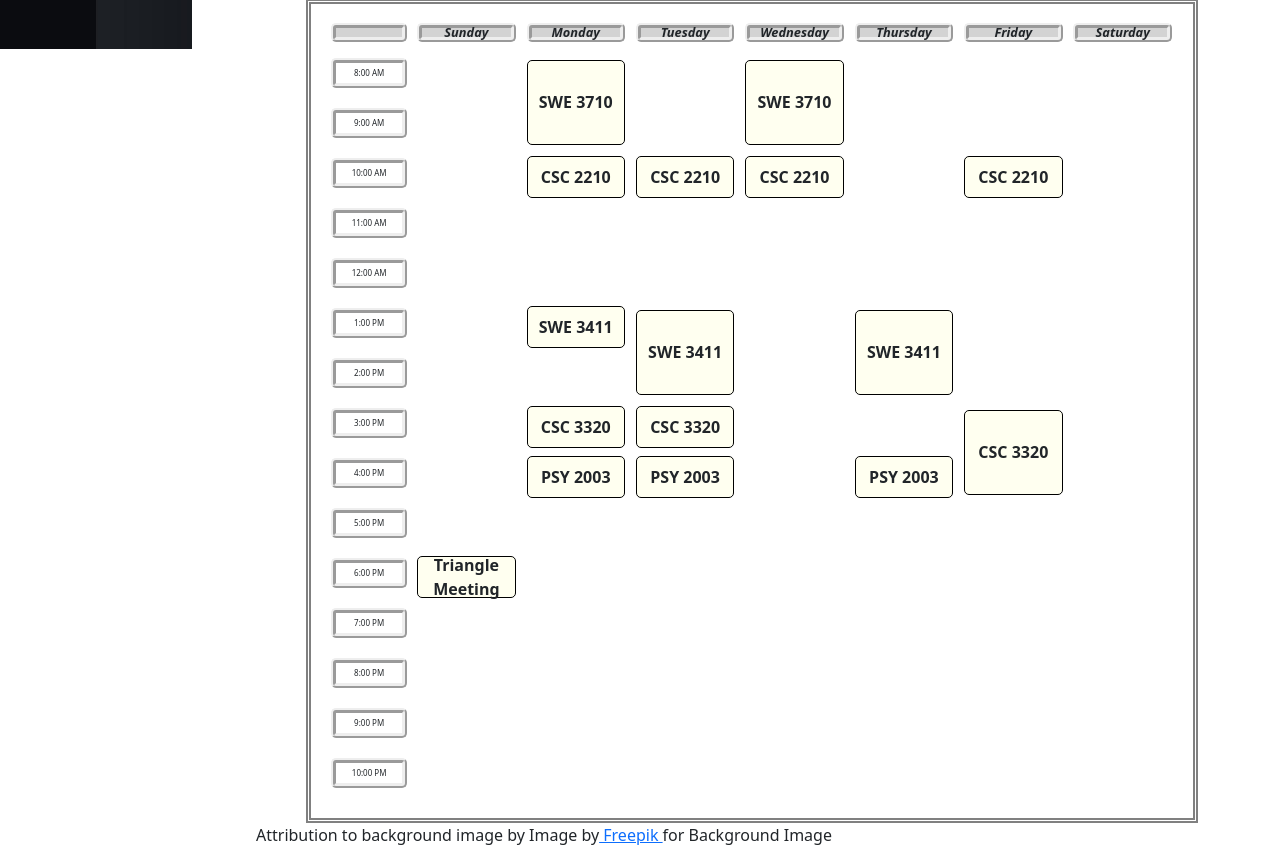
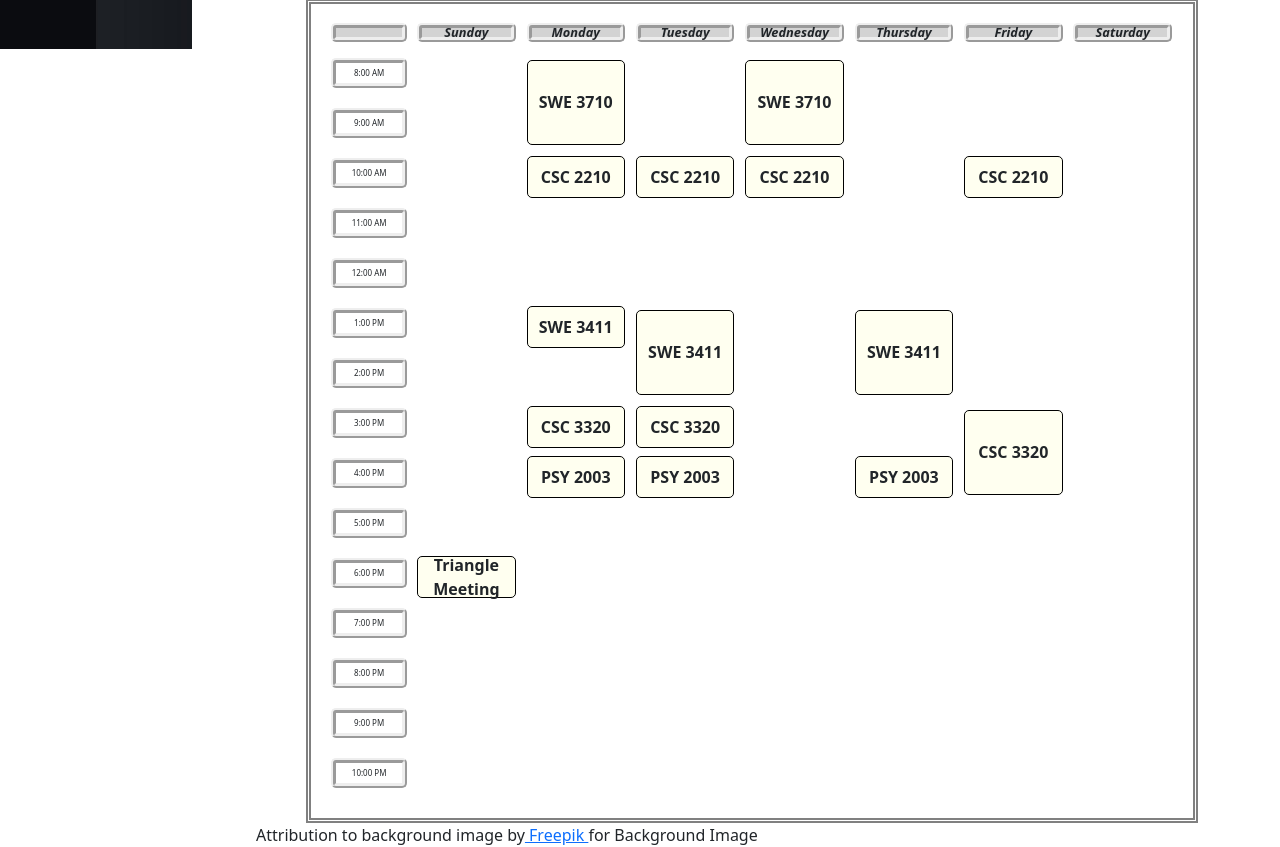
Before and after one commit to ViviVoid/digital-portfolio, a React (Create React App) app in the folder digital-portfolio/: page / in a window 1280 px wide. Shown: the part 751-1598 px from the top of the page. Built offline with nearby package versions, Linux system fonts and the light colour scheme.

Commit message:
attribution update

```diff
--- a/digital-portfolio/src/Home/Home.tsx
+++ b/digital-portfolio/src/Home/Home.tsx
@@ -15,7 +15,7 @@ const Home:React.FC = () => (
             <AboutMeAndValues />
             <Schedule />
             <div className={"Attribution"}>
-                Attribution to background image by Image by
+                Attribution to background image by
                  <Link to="https://www.freepik.com/free-vector/gradient-black-background-with-cubes_19852467.htm#page=2&query=isometric%20background&position=16&from_view=keyword&track=ais&uuid=f85b52c8-13a2-451b-9a69-6eb29ce6f5bc"> Freepik </Link>
                 for Background Image
             </div>
```
